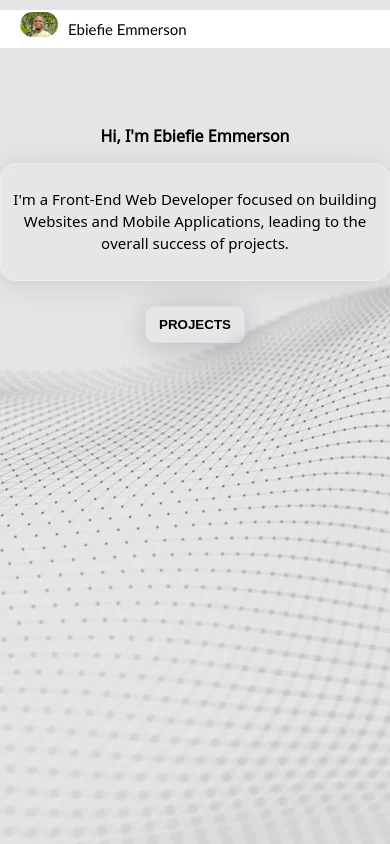
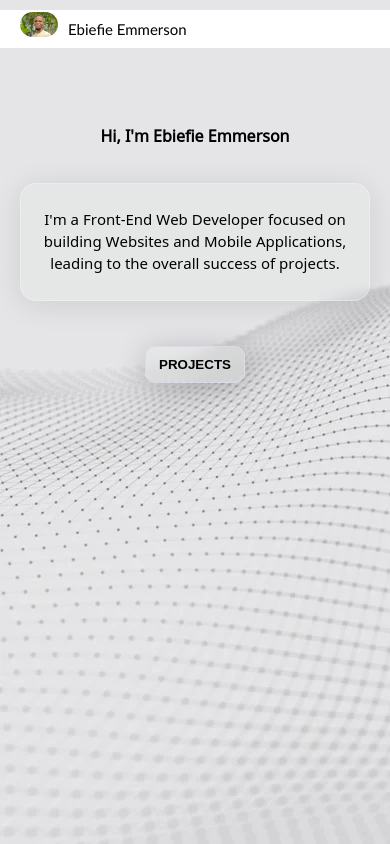
Before and after one commit to emmerson121/pricing2, a React (Create React App) app: page / in a window 390 px wide. Built offline with nearby package versions, Linux system fonts and the light colour scheme.

Commit message:
home section update

```diff
--- a/src/styles.css
+++ b/src/styles.css
@@ -1104,7 +1104,7 @@ body{
 
     .able{
         width: 100%;
-        /* margin-right: 62px; */
+        padding: 20px;
     }
 
     .abilities{
```
